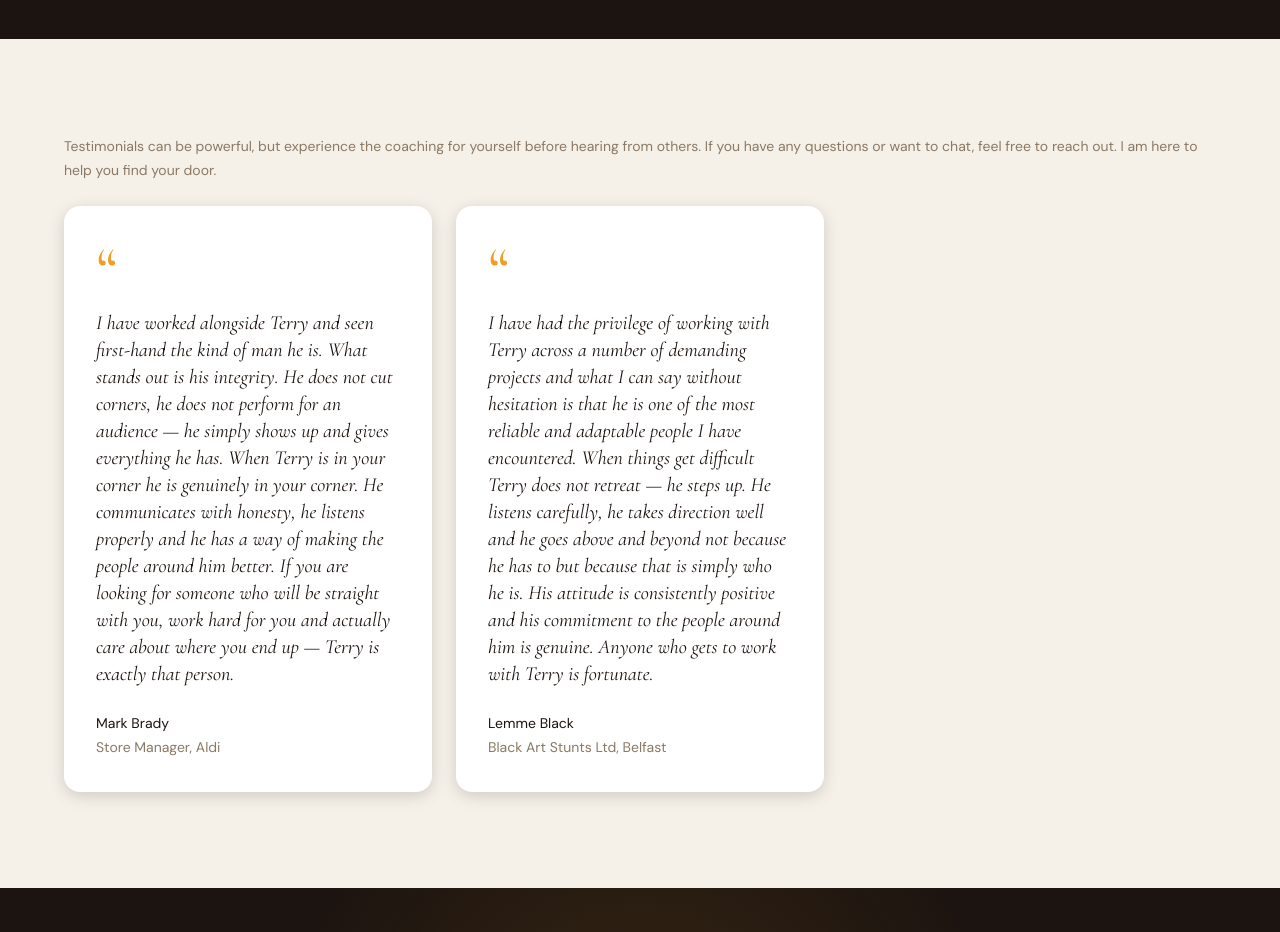
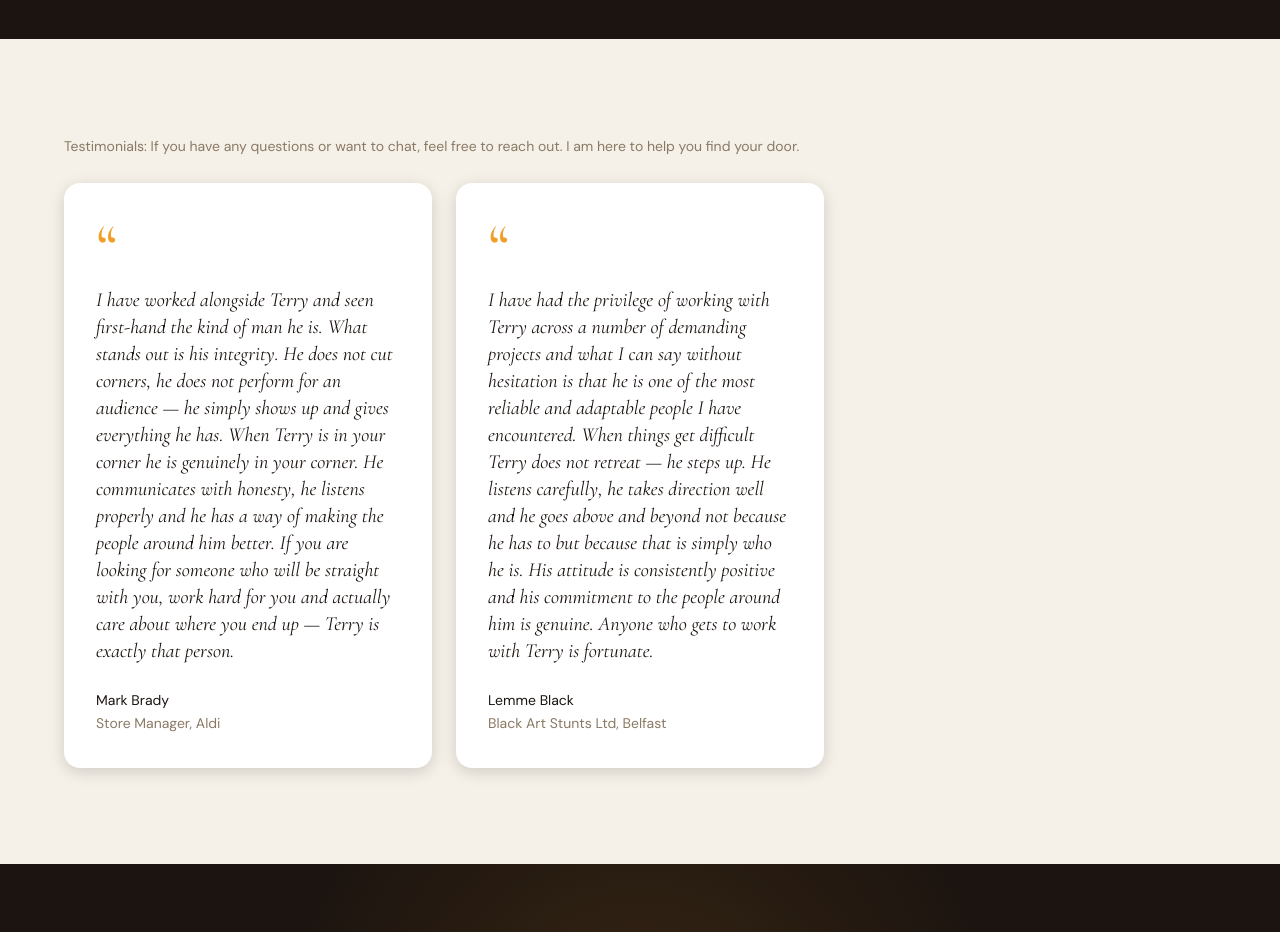
Before and after one commit to TerryLoc/findyourdoor, a React (Vite) app: page / in a window 1280 px wide. Shown: the part 4340-5272 px from the top of the page. Built offline with nearby package versions, Linux system fonts and the light colour scheme.

Commit message:
feat: update testimonials note for clarity and engagement

```diff
--- a/src/components/Testimonials/Testimonials.jsx
+++ b/src/components/Testimonials/Testimonials.jsx
@@ -10,7 +10,7 @@ function Testimonials() {
     <section className={styles.section} ref={ref}>
       <div className="container section-pad">
         <p className={styles.note}>
-          Testimonials can be powerful, but experience the coaching for yourself before hearing from others. If you have any questions or want to chat, feel free to reach out. I am here to help you find your door.
+          <bold>Testimonials: </bold> If you have any questions or want to chat, feel free to reach out. I am here to help you find your door.
         </p>
         <div className={styles.grid}>
           {TESTIMONIALS.map((item, idx) => (
```
